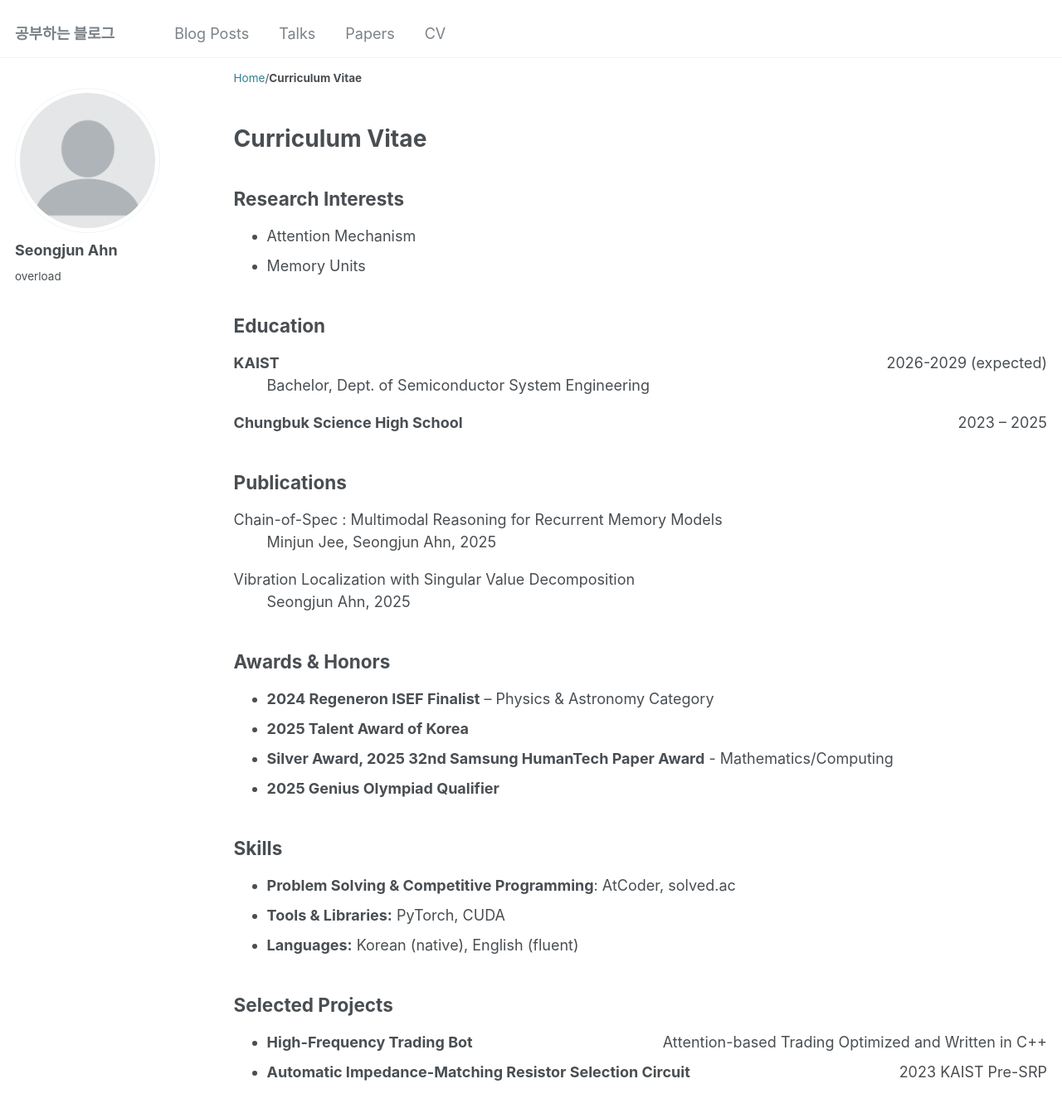
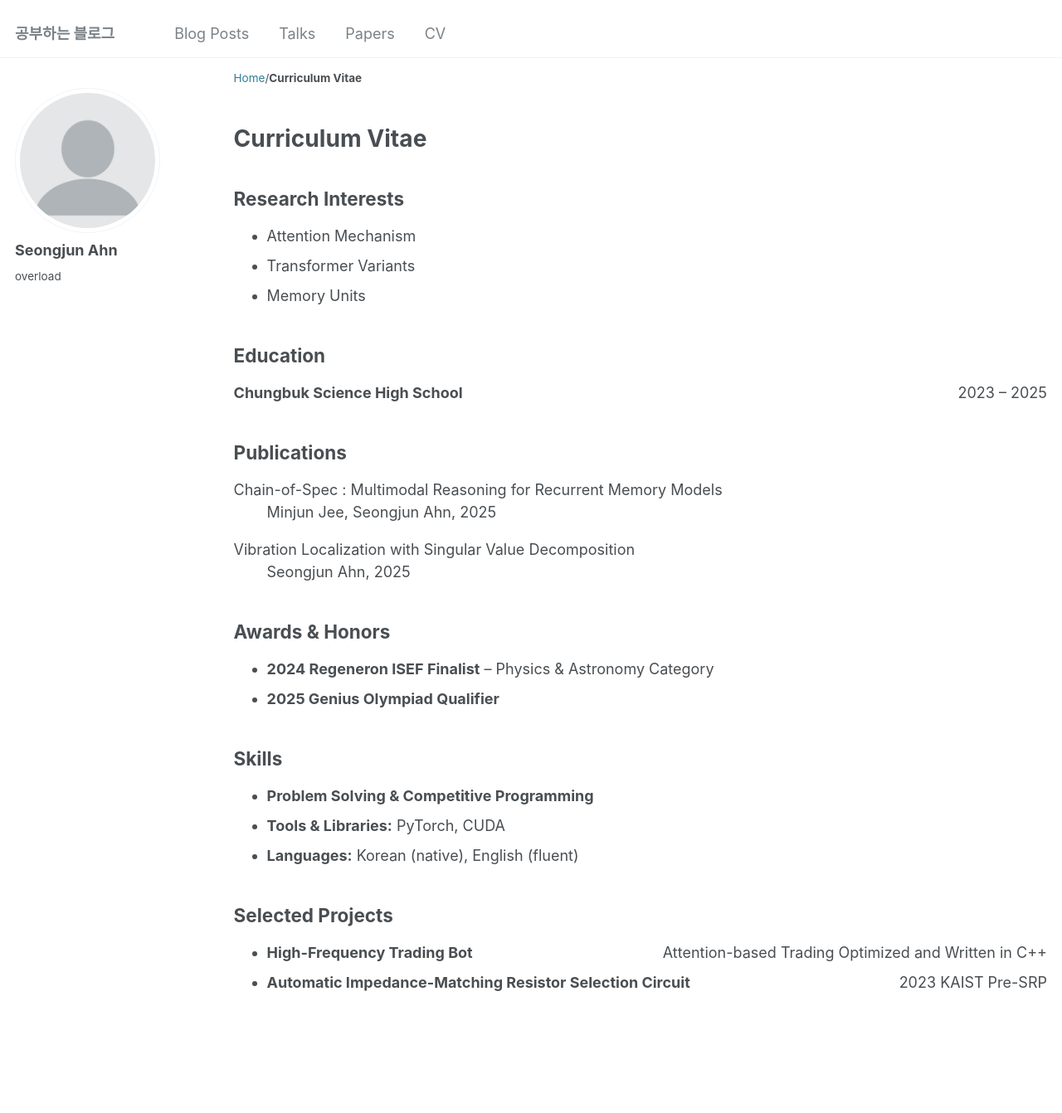
Before and after one commit to Gyvichi/gyvichi.github.io, a Jekyll site: the page built from _pages/cv.md, in a window 1280 px wide and 1400 px high. Shown: the top 1342 px of the window at 83% size. Built offline with Jekyll 4.4.1, drawn with Linux system fonts in a browser that asks for light colours.

Commit message:
Update cv.md

```diff
--- a/_pages/cv.md
+++ b/_pages/cv.md
@@ -13,16 +13,19 @@ redirect_from:
   <h2>Research Interests</h2>
   <ul>
     <li>Attention Mechanism</li>
+    <li>Transformer Variants</li>
     <li>Memory Units</li>
   </ul>
 </section>
 
 <section id="education">
   <h2>Education</h2>
+  <!--
   <dl>
     <dt><strong>KAIST</strong> &nbsp; <span style="float:right;">2026-2029 (expected)</span></dt>
     <dd> Bachelor, Dept. of Semiconductor System Engineering</dd>
   </dl>
+  -->
   <dl>
     <dt><strong>Chungbuk Science High School</strong> &nbsp; <span style="float:right;">2023 – 2025</span></dt>
   </dl>
@@ -51,8 +54,10 @@ redirect_from:
   <h2>Awards & Honors</h2>
   <ul>
     <li><strong>2024 Regeneron ISEF Finalist</strong> – Physics & Astronomy Category</li>
+    <!--
     <li><strong>2025 Talent Award of Korea</strong></li>
     <li><strong>Silver Award, 2025 32nd Samsung HumanTech Paper Award</strong> - Mathematics/Computing</li>
+    -->
     <li><strong>2025 Genius Olympiad Qualifier</strong></li>
   </ul>
 </section>
@@ -60,7 +65,7 @@ redirect_from:
 <section id="skills">
   <h2>Skills</h2>
   <ul>
-    <li><strong>Problem Solving & Competitive Programming</strong>: AtCoder, solved.ac</li>
+    <li><strong>Problem Solving & Competitive Programming</strong></li>
     <li><strong>Tools & Libraries:</strong> PyTorch, CUDA</li>
     <li><strong>Languages:</strong> Korean (native), English (fluent)</li>
   </ul>
@@ -75,3 +80,4 @@ redirect_from:
 </section>
 
 <section id="contact">
+<a href="mailto:seongjun0704a@gmail.com">
```
